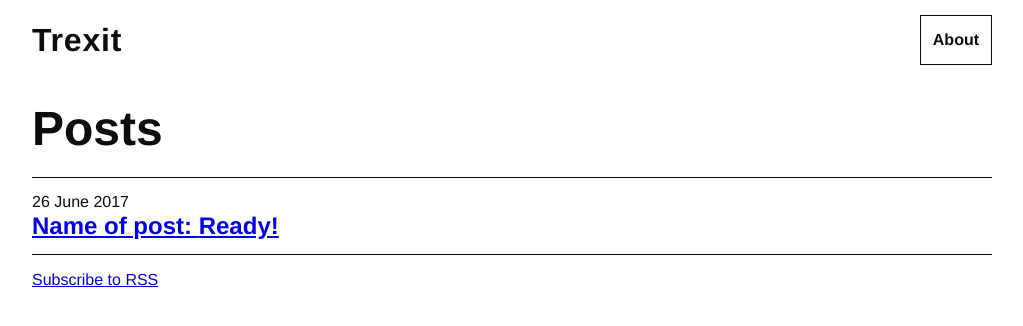
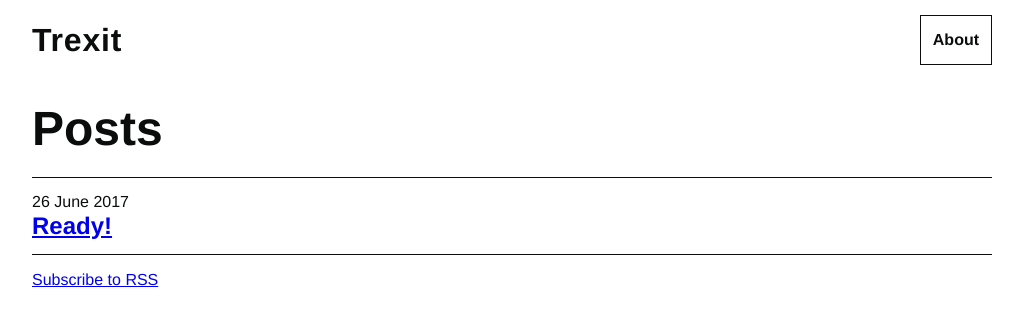
Before and after one commit to tombye/trexit, a Jekyll site: the page built from index.md, in a window 1280 px wide. Shown: the top 326 px of the page, without its empty margins (128-1151 px from the left). Built offline with Jekyll 4.4.1, drawn with Linux system fonts in a browser that asks for light colours.

Commit message:
Add visually hidden class

```diff
--- a/assets/css/main.css
+++ b/assets/css/main.css
@@ -481,14 +481,26 @@ button:focus {
 /* Accessibility
    ========================================================================== */
 
+.visuallyhidden,
 .skiplink {
-   position: absolute;
-   left: -9999em;
+  position: absolute;
+  left: -9999em;
+  top: auto;
+  width: 1px;
+  height: 1px;
+  overflow: hidden;
 }
 
-.skiplink:focus {
-   position: static;
-   display: block;
+.skiplink:focus,
+.skiplink:active,
+.visuallyhidden:focus,
+.visuallyhidden:active {
+    clip: auto;
+    height: auto;
+    margin: 0;
+    overflow: visible;
+    position: static;
+    width: auto;
 }
 
 /* Site layout
```
